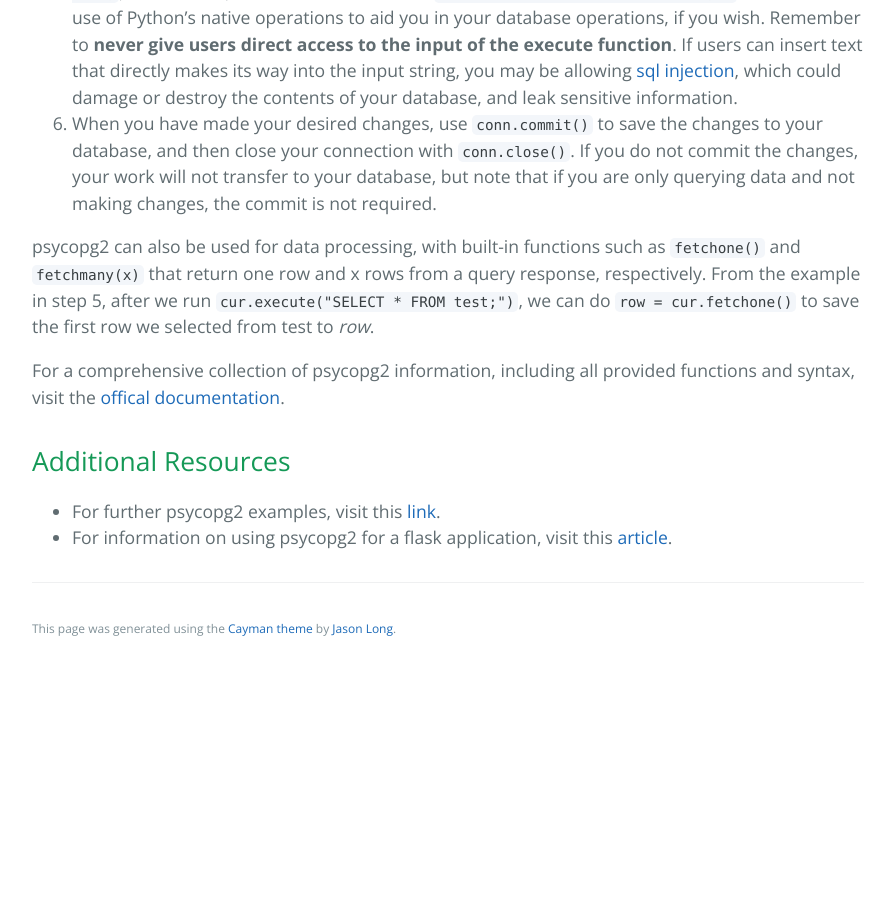
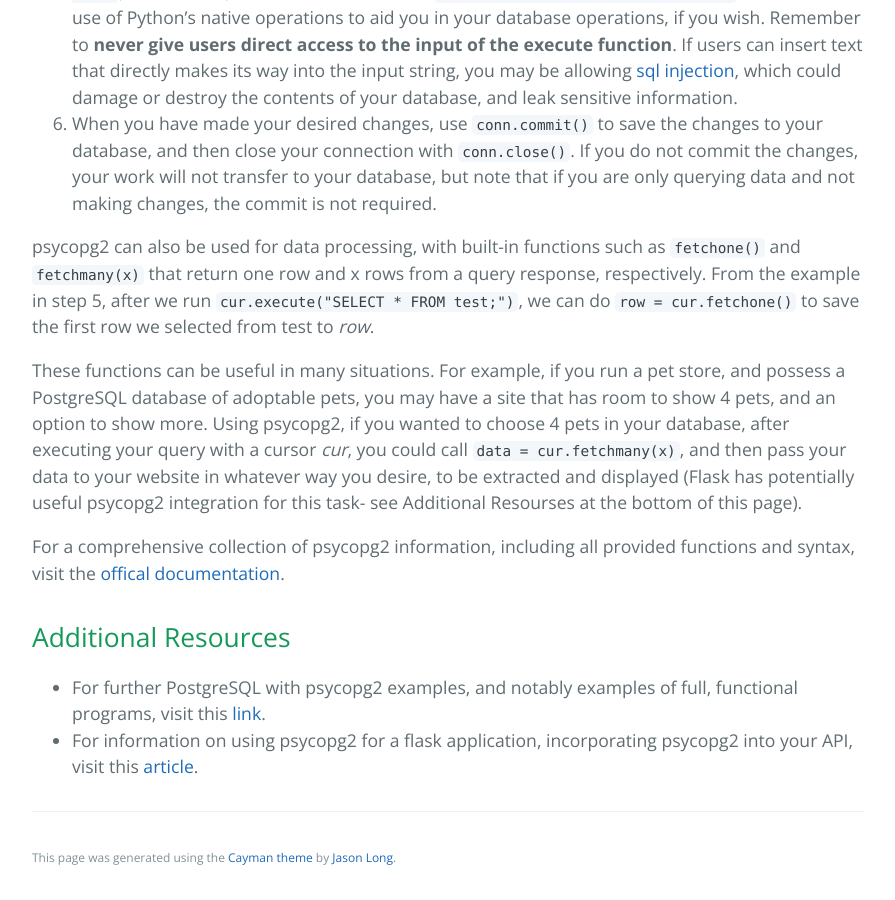
Before and after one commit to learning-software-engineering/learning-software-engineering.github.io, a Jekyll site: the page built from Topics/Tech_Stacks/PostgreSQL_psycopg2.md, in a window 1280 px wide and 900 px high, scrolled down 5609 px. Shown: the whole window, without its empty margins (192-1087 px from the left). Built offline with Jekyll 4.4.1, drawn with Linux system fonts in a browser that asks for light colours; our own code applies the rules of GitHub Pages for plain Markdown files; before the commit the page ends 6280 px from its top, so only the background shows below that.

Commit message:
Add psycopg2 function example, additional resources clarity
Incorporated requested changes, adding a fetchmany() example for article clarity, and added a few words to the additional resources section to make it more clear why the links could be useful.

```diff
--- a/Topics/Tech_Stacks/PostgreSQL_psycopg2.md
+++ b/Topics/Tech_Stacks/PostgreSQL_psycopg2.md
@@ -137,8 +137,10 @@
 
 psycopg2 can also be used for data processing, with built-in functions such as `fetchone()` and `fetchmany(x)` that return one row and x rows from a query response, respectively. From the example in step 5, after we run `cur.execute("SELECT * FROM test;")`, we can do `row = cur.fetchone()` to save the first row we selected from test to *row*.
 
+These functions can be useful in many situations. For example, if you run a pet store, and possess a PostgreSQL database of adoptable pets, you may have a site that has room to show 4 pets, and an option to show more. Using psycopg2, if you wanted to choose 4 pets in your database, after executing your query with a cursor *cur*, you could call `data = cur.fetchmany(x)`, and then pass your data to your website in whatever way you desire, to be extracted and displayed (Flask has potentially useful psycopg2 integration for this task- see Additional Resourses at the bottom of this page).
+
 For a comprehensive collection of psycopg2 information, including all provided functions and syntax, visit the [offical documentation](https://www.psycopg.org/docs/index.html#).
 
 ## Additional Resources
-- For further psycopg2 examples, visit this [link](https://wiki.postgresql.org/wiki/Psycopg2_Tutorial).
-- For information on using psycopg2 for a flask application, visit this [article](https://www.geeksforgeeks.org/making-a-flask-app-using-a-postgresql-database/).
+- For further PostgreSQL with psycopg2 examples, and notably examples of full, functional programs, visit this [link](https://wiki.postgresql.org/wiki/Psycopg2_Tutorial).
+- For information on using psycopg2 for a flask application, incorporating psycopg2 into your API, visit this [article](https://www.geeksforgeeks.org/making-a-flask-app-using-a-postgresql-database/).
```
